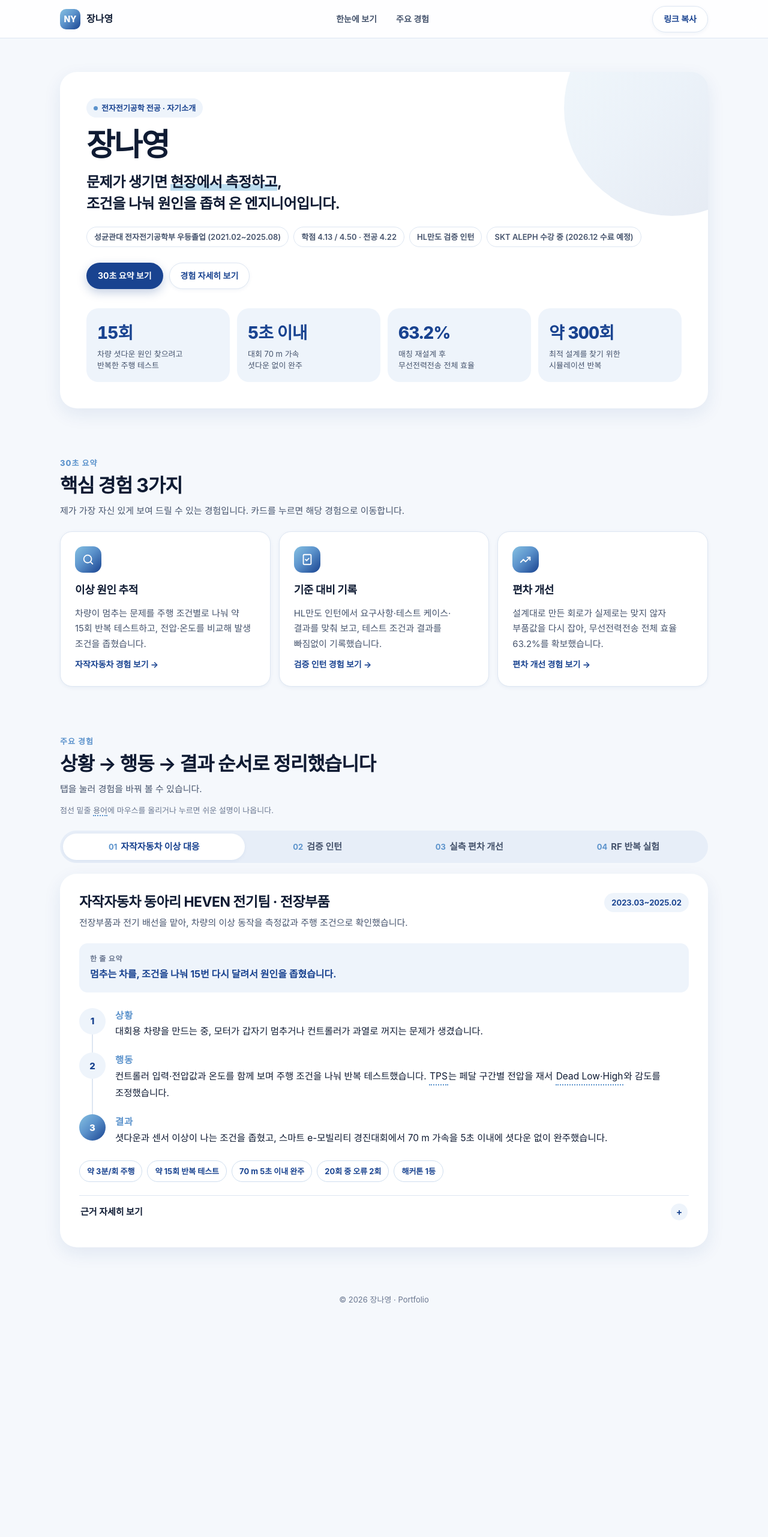
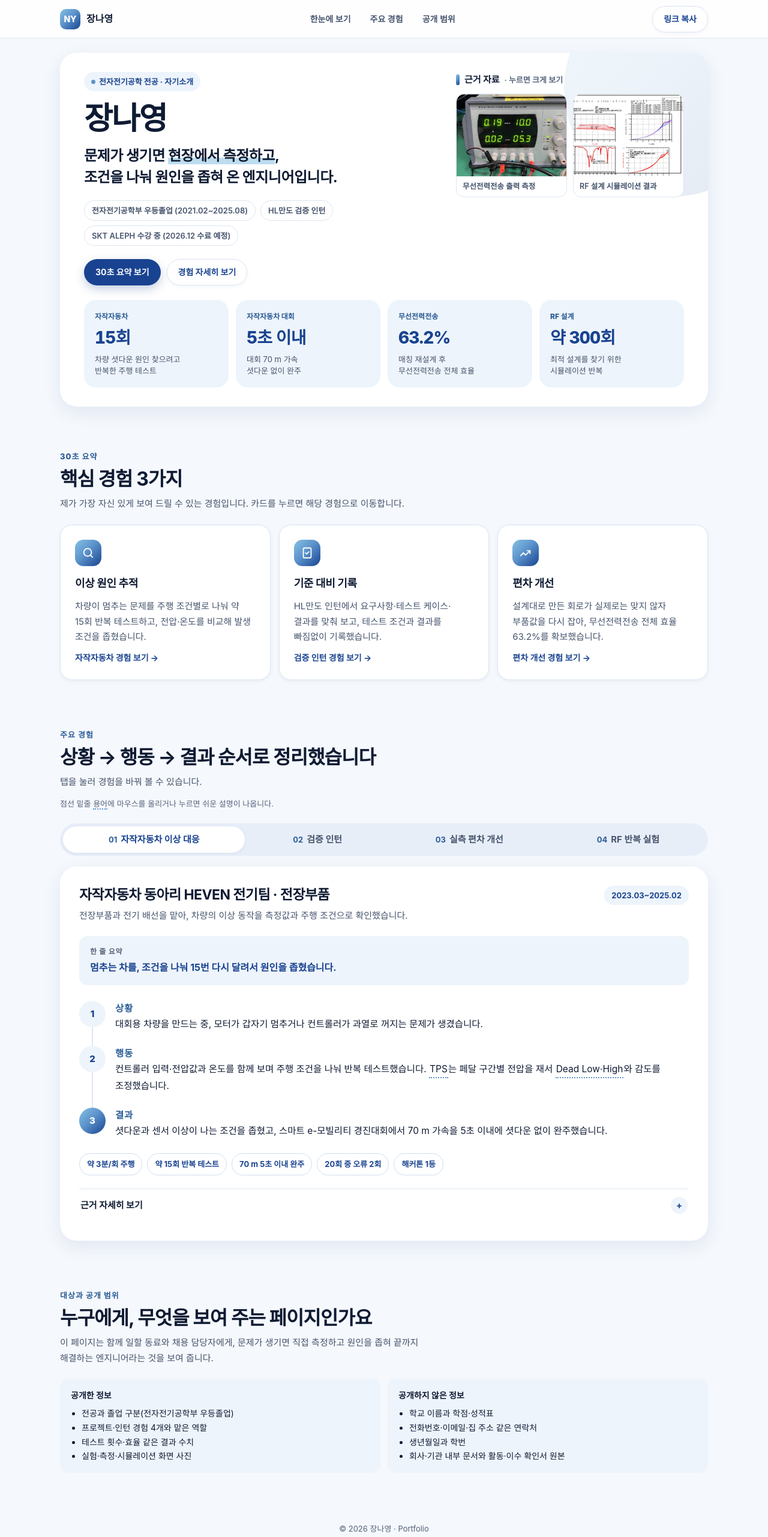
Before and after one commit to nyng-jang/st2, a plain HTML site: page index.html in a window 1280 px wide. Shown: the whole page at 60% size. Before the commit the page ends 2226 px from the top, so only its background shows below. Drawn offline with Linux system fonts and the light colour scheme; a web font is replaced by a local one.

Commit message:
과제 1 통과 기준에 맞춰 소개 페이지 수정
- 대상·목적 한 문장과 공개/비공개 정보 목록 섹션 추가
- 첫 화면(1366x768, 1920x1080)에 소개·활동·근거가 함께 보이도록 상단 재배치
- 작은 강조 글자와 보조 글자 색을 명도 대비 4.5:1 이상으로 조정
- 닫힌 아코디언 안 버튼에 Tab 초점이 가지 않게 수정
- 학교 이름과 학점 정보 삭제

Co-Authored-By: Claude Opus 5.5 <noreply@anthropic.com>
Claude-Session: https://claude.ai/code/session_01DeHxziYPr54DmJtWn6ohYR

```diff
--- a/index.html
+++ b/index.html
@@ -26,7 +26,8 @@
       --surface-soft: #eef4fb;
       --text: #0f1b33;
       --text-sub: #46546d;
-      --text-muted: #6a7790;
+      --text-muted: #56637c;
+      --brand-accent-text: #2a5c96; /* 작은 글자용: 배경 대비 4.5:1 이상 */
       --line: #dde6f2;
       --focus: #1f3f97;
 
@@ -123,10 +124,10 @@
     .btn-soft:hover { background: var(--surface-soft); }
 
     /* ========== HERO ========== */
-    .hero { padding: 56px 0 40px; }
+    .hero { padding: 24px 0 32px; }
     .hero-card {
       position: relative; overflow: hidden;
-      padding: 44px;
+      padding: 32px 40px;
       border-radius: var(--radius-xl);
       background: var(--surface);
       box-shadow: var(--shadow);
@@ -152,10 +153,17 @@
       border: 1px solid var(--line); border-radius: 999px; background: #fff;
       color: var(--text-sub); font-size: 13px; font-weight: 600;
     }
-    .hero-actions { display: flex; flex-wrap: wrap; gap: 10px; margin-top: 26px; }
+    .hero-actions { display: flex; flex-wrap: wrap; gap: 10px; margin-top: 22px; }
+    /* 첫 화면: 왼쪽 소개, 오른쪽 근거 사진 */
+    .hero-top { position: relative; z-index: 1; display: grid; grid-template-columns: minmax(0, 1fr) 380px; gap: 28px; align-items: start; }
+    .hero-top .hero-evidence { margin-top: 0; }
+    .hero-evidence .evidence-title { margin-bottom: 10px; }
+    .hero-evidence .gallery { grid-template-columns: 1fr 1fr; gap: 10px; }
+    .hero-evidence .shot span { padding: 8px 10px; font-size: 12.5px; }
+    .stat-tag { display: block; margin-bottom: 2px; color: var(--brand-accent-text); font-size: 12px; font-weight: 800; }
 
     /* Counter (숫자 카운트업) */
-    .stats { display: grid; grid-template-columns: repeat(4, minmax(0, 1fr)); gap: 12px; margin-top: 32px; }
+    .stats { display: grid; grid-template-columns: repeat(4, minmax(0, 1fr)); gap: 12px; margin-top: 24px; }
     .stat {
       padding: 18px; border-radius: var(--radius-lg);
       background: var(--surface-soft);
@@ -165,7 +173,7 @@
 
     /* ========== SECTION ========== */
     section.block { padding: 40px 0; }
-    .eyebrow { margin: 0 0 6px; color: var(--brand-mid); font-size: 13px; font-weight: 800; letter-spacing: .08em; }
+    .eyebrow { margin: 0 0 6px; color: var(--brand-accent-text); font-size: 13px; font-weight: 800; letter-spacing: .08em; }
     .section-title { margin: 0; font-size: clamp(25px, 3vw, 32px); line-height: 1.3; letter-spacing: -0.03em; }
     .section-desc { margin: 8px 0 0; max-width: 640px; color: var(--text-sub); font-size: 15px; }
     .section-head { margin-bottom: 22px; }
@@ -206,7 +214,7 @@
     }
     .tab:hover { color: var(--brand-navy); }
     .tab[aria-selected="true"] { background: #fff; color: var(--brand-navy); box-shadow: var(--shadow-sm); }
-    .tab-num { margin-right: 6px; color: var(--brand-mid); font-size: 13px; }
+    .tab-num { margin-right: 6px; color: var(--brand-accent-text); font-size: 13px; }
 
     .panel {
       padding: 32px; border-radius: var(--radius-xl);
@@ -241,7 +249,7 @@
       font-size: 15px; font-weight: 800;
     }
     .step.is-result .step-dot { background: var(--brand-gradient); color: #fff; }
-    .step-title { margin: 8px 0 4px; font-size: 14px; font-weight: 800; color: var(--brand-mid); letter-spacing: .04em; }
+    .step-title { margin: 8px 0 4px; font-size: 14px; font-weight: 800; color: var(--brand-accent-text); letter-spacing: .04em; }
     .step p { margin: 0; font-size: 15.5px; }
 
     /* Badge list (수치) */
@@ -269,6 +277,8 @@
     .acc-content { display: grid; grid-template-rows: 0fr; transition: grid-template-rows .3s ease; }
     .acc-content > div { overflow: hidden; }
     .acc-content.is-open { grid-template-rows: 1fr; }
+    /* 닫혀 있을 때는 안쪽 버튼에 Tab 초점이 가지 않게 */
+    .acc-content:not(.is-open) > div { visibility: hidden; }
     /* 펼친 뒤에는 잘림을 풀어, 안쪽 용어 설명(툴팁)이 가려지지 않게 */
     .acc-content.is-open > div { overflow: visible; }
     .acc-body { padding: 0 2px 18px; color: var(--text-sub); font-size: 15px; }
@@ -339,7 +349,7 @@
     /* ========== 공개 범위 ========== */
     .disclosure-grid { display: grid; grid-template-columns: 1fr 1fr; gap: 12px; padding-bottom: 6px; }
     .disclosure-card { padding: 16px 18px; border-radius: var(--radius-md); background: var(--surface-soft); }
-    .disclosure-card h4 { margin: 0 0 6px; font-size: 14px; color: var(--text); }
+    .disclosure-card h3 { margin: 0 0 6px; font-size: 14px; color: var(--text); }
     .disclosure-card ul { margin: 0; padding-left: 18px; font-size: 14px; }
 
     .wide-card { padding: 8px 28px 12px; border-radius: var(--radius-xl); background: var(--surface); box-shadow: var(--shadow-sm); border: 1px solid var(--line); }
@@ -377,6 +387,7 @@
     /* ========== RESPONSIVE ========== */
     @media (max-width: 900px) {
       .stats { grid-template-columns: repeat(2, minmax(0, 1fr)); }
+      .hero-top { grid-template-columns: 1fr; }
       .fit-grid { grid-template-columns: 1fr; }
     }
     @media (max-width: 640px) {
@@ -412,6 +423,7 @@
       <ul class="nav-links">
         <li><a href="#summary">한눈에 보기</a></li>
         <li><a href="#experience">주요 경험</a></li>
+        <li><a href="#scope">공개 범위</a></li>
       </ul>
       <button class="btn btn-soft" type="button" data-copy-link>링크 복사</button>
     </div>
@@ -423,6 +435,8 @@
     <header class="hero" id="top">
       <div class="container">
         <div class="hero-card reveal">
+          <div class="hero-top">
+          <div class="hero-intro">
           <span class="badge"><span class="badge-dot" aria-hidden="true"></span>전자전기공학 전공 · 자기소개</span>
 
           <h1>장나영</h1>
@@ -433,8 +447,7 @@
           </p>
 
           <div class="hero-meta">
-            <span class="chip">성균관대 전자전기공학부 우등졸업 (2021.02~2025.08)</span>
-            <span class="chip">학점 4.13 / 4.50 · 전공 4.22</span>
+            <span class="chip">전자전기공학부 우등졸업 (2021.02~2025.08)</span>
             <span class="chip">HL만도 검증 인턴</span>
             <span class="chip">SKT ALEPH 수강 중 (2026.12 수료 예정)</span>
           </div>
@@ -443,21 +456,35 @@
             <a class="btn btn-primary" href="#summary">30초 요약 보기</a>
             <a class="btn btn-soft" href="#experience">경험 자세히 보기</a>
           </div>
+          </div>
+
+          <div class="hero-evidence evidence">
+            <h2 class="evidence-title">근거 자료 <span style="color:var(--text-muted);font-weight:600;font-size:13px">· 누르면 크게 보기</span></h2>
+            <div class="gallery">
+              <button class="shot" type="button" data-src="assets/wpt-system-measure.jpg" data-caption="무선전력전송 전체 시스템 출력 측정"><img src="assets/wpt-system-measure.jpg" alt="전원 공급기에 표시된 무선전력전송 출력 전압·전류 측정값"><span>무선전력전송 출력 측정</span></button>
+              <button class="shot" type="button" data-src="assets/rf-sim.jpg" data-caption="ADS 시뮬레이션 결과 (출력·이득·효율·S11)"><img src="assets/rf-sim.jpg" alt="ADS 시뮬레이션 결과 그래프 (출력·이득·효율·S11)"><span>RF 설계 시뮬레이션 결과</span></button>
+            </div>
+          </div>
+          </div>
 
           <div class="stats" aria-label="주요 수치">
             <div class="stat">
+              <span class="stat-tag">자작자동차</span>
               <span class="stat-value"><span data-count="15">15</span>회</span>
               <span class="stat-label">차량 셧다운 원인 찾으려고<br>반복한 주행 테스트</span>
             </div>
             <div class="stat">
+              <span class="stat-tag">자작자동차 대회</span>
               <span class="stat-value"><span data-count="5">5</span>초 이내</span>
               <span class="stat-label">대회 70 m 가속<br>셧다운 없이 완주</span>
             </div>
             <div class="stat">
+              <span class="stat-tag">무선전력전송</span>
               <span class="stat-value"><span data-count="63.2" data-decimals="1">63.2</span>%</span>
               <span class="stat-label">매칭 재설계 후<br>무선전력전송 전체 효율</span>
             </div>
             <div class="stat">
+              <span class="stat-tag">RF 설계</span>
               <span class="stat-value">약 <span data-count="300">300</span>회</span>
               <span class="stat-label">최적 설계를 찾기 위한<br>시뮬레이션 반복</span>
             </div>
@@ -584,7 +611,7 @@
                   · 디지털 사이드미러: 노면 진동이 오인식 원인임을 찾아 완충재와
                   <button class="term" type="button" aria-expanded="false">이동평균 필터<span class="tip" role="tooltip">최근 값 여러 개의 평균을 써서 튀는 값을 부드럽게 만드는 방법입니다.</span></button>를
                   적용, 20회 주행 중 오류 2회로 안정화<br>
-                  · 제6회 SKKU 자율주행 해커톤 1등: 5인 팀에서
+                  · 제6회 교내 자율주행 해커톤 1등: 5인 팀에서
                   <button class="term" type="button" aria-expanded="false">V2X<span class="tip" role="tooltip">차량이 신호등 같은 주변 시설과 무선으로 정보를 주고받는 기술입니다.</span></button>
                   신호등 연동과 정지선 정지·출발 처리 담당</p>
               </div></div>
@@ -725,7 +752,7 @@
           <div class="panel-top">
             <div>
               <h3>5G 소형기지국용 Doherty PA IC 설계 · 우수학부연구생</h3>
-              <p class="panel-sub">성균관대 RF 집적회로시스템 Lab(MCS Lab)에서 2.5~3.5 GHz 대역을 맡아 부하 선정부터 매칭까지 설계했습니다.</p>
+              <p class="panel-sub">학부 RF 집적회로 연구실에서 2.5~3.5 GHz 대역을 맡아 부하 선정부터 매칭까지 설계했습니다.</p>
             </div>
             <span class="badge panel-period">2023.06~07</span>
           </div>
@@ -788,6 +815,37 @@
                 <p>Carrier 6 W / Peaking 10 W 소자를 3 GHz에서 load pull하고, De-embedding으로 기생성분을 반영했습니다. Peaking Ropt는 30 Ω으로 선정했고, 안정성은 Mu factor로, 성능은 Gain·PAE·S11로 확인했습니다.</p>
               </div></div>
             </div>
+          </div>
+        </div>
+      </div>
+    </section>
+
+    <!-- 대상과 공개 범위 -->
+    <section class="block" id="scope" aria-labelledby="scope-title">
+      <div class="container">
+        <div class="section-head reveal">
+          <p class="eyebrow">대상과 공개 범위</p>
+          <h2 class="section-title" id="scope-title">누구에게, 무엇을 보여 주는 페이지인가요</h2>
+          <p class="section-desc">이 페이지는 함께 일할 동료와 채용 담당자에게, 문제가 생기면 직접 측정하고 원인을 좁혀 끝까지 해결하는 엔지니어라는 것을 보여 줍니다.</p>
+        </div>
+        <div class="disclosure-grid reveal">
+          <div class="disclosure-card">
+            <h3>공개한 정보</h3>
+            <ul>
+              <li>전공과 졸업 구분(전자전기공학부 우등졸업)</li>
+              <li>프로젝트·인턴 경험 4개와 맡은 역할</li>
+              <li>테스트 횟수·효율 같은 결과 수치</li>
+              <li>실험·측정·시뮬레이션 화면 사진</li>
+            </ul>
+          </div>
+          <div class="disclosure-card">
+            <h3>공개하지 않은 정보</h3>
+            <ul>
+              <li>학교 이름과 학점·성적표</li>
+              <li>전화번호·이메일·집 주소 같은 연락처</li>
+              <li>생년월일과 학번</li>
+              <li>회사·기관 내부 문서와 활동·이수 확인서 원본</li>
+            </ul>
           </div>
         </div>
       </div>
```
